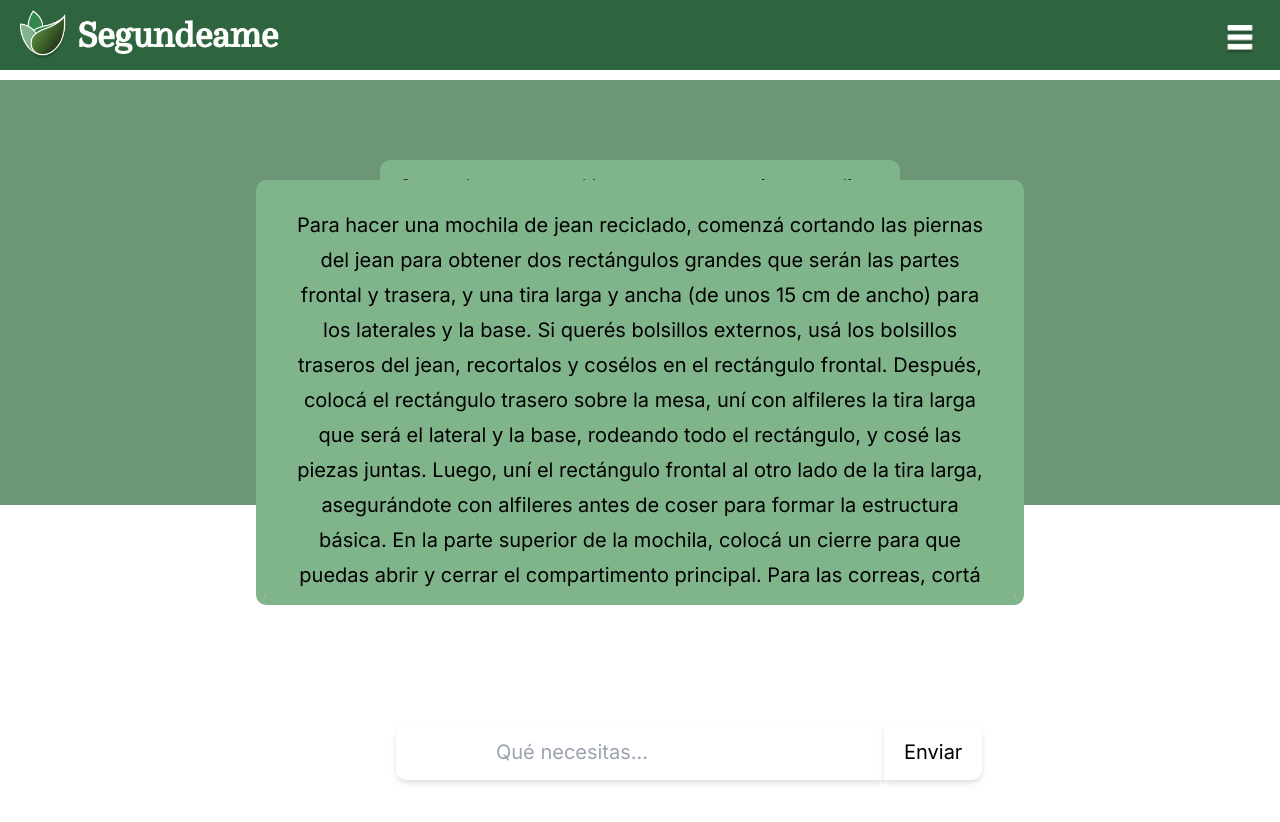
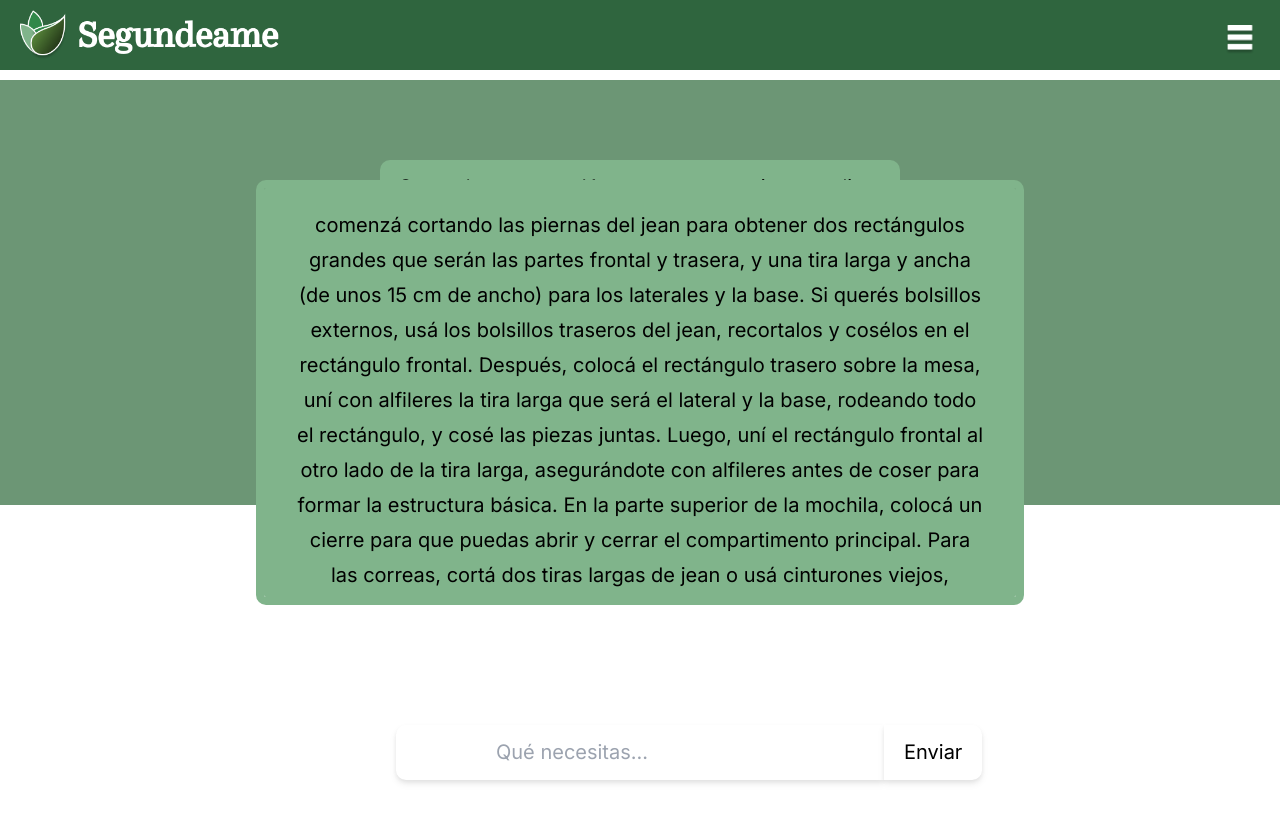
Before and after one commit to ilangar/Segundeame, a Next.js app: page /ia in a window 1280 px wide. Shown: the top 822 px of the page. Built offline with nearby package versions, Linux system fonts and the light colour scheme; no server answers.

Commit message:
Update page.jsx

```diff
--- a/app/(ia)/ia/page.jsx
+++ b/app/(ia)/ia/page.jsx
@@ -36,7 +36,7 @@ export default function IA() {
         <ChatIA onSearch={handleSearch} />
         <div className="relative top-20 flex justify-center" >
           <p className="text-center rounded-lg py-4 px-6 bg-[#80B48B] w-full max-w-[90%] md:max-w-[75%] lg:max-w-[60%] max-h-[425px] overflow-y-auto break-words border-[#80B48B] border-8">
-            {"Para hacer una mochila de jean reciclado, comenzá cortando las piernas del jean para obtener dos rectángulos grandes que serán las partes frontal y trasera, y una tira larga y ancha (de unos 15 cm de ancho) para los laterales y la base. Si querés bolsillos externos, usá los bolsillos traseros del jean, recortalos y cosélos en el rectángulo frontal. Después, colocá el rectángulo trasero sobre la mesa, uní con alfileres la tira larga que será el lateral y la base, rodeando todo el rectángulo, y cosé las piezas juntas. Luego, uní el rectángulo frontal al otro lado de la tira larga, asegurándote con alfileres antes de coser para formar la estructura básica. En la parte superior de la mochila, colocá un cierre para que puedas abrir y cerrar el compartimento principal. Para las correas, cortá dos tiras largas de jean o usá cinturones viejos, cosiendo un extremo en la parte superior trasera y el otro en la parte inferior trasera. Si querés un acabado más prolijo, podés agregar un forro interior con tela que se ajuste al tamaño de las piezas. ¡Y listo! Tu mochila estará terminada y lista para usar."}
+            {"comenzá cortando las piernas del jean para obtener dos rectángulos grandes que serán las partes frontal y trasera, y una tira larga y ancha (de unos 15 cm de ancho) para los laterales y la base. Si querés bolsillos externos, usá los bolsillos traseros del jean, recortalos y cosélos en el rectángulo frontal. Después, colocá el rectángulo trasero sobre la mesa, uní con alfileres la tira larga que será el lateral y la base, rodeando todo el rectángulo, y cosé las piezas juntas. Luego, uní el rectángulo frontal al otro lado de la tira larga, asegurándote con alfileres antes de coser para formar la estructura básica. En la parte superior de la mochila, colocá un cierre para que puedas abrir y cerrar el compartimento principal. Para las correas, cortá dos tiras largas de jean o usá cinturones viejos, cosiendo un extremo en la parte superior trasera y el otro en la parte inferior trasera. Si querés un acabado más prolijo, podés agregar un forro interior con tela que se ajuste al tamaño de las piezas. "}
           </p>
         </div>
       </div>
```
